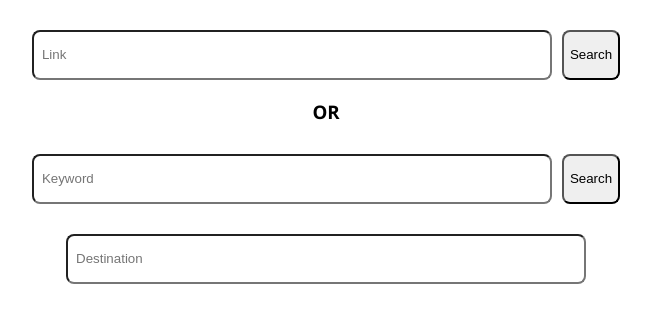
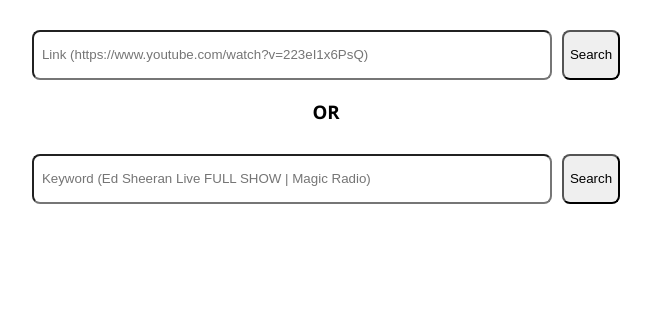
Before and after one commit to tranlequocthong313/download-youtube-video, a Flask app: page / in a window 1280 px wide. Shown: the part 94-417 px from the top of the page, without its empty margins (314-965 px from the left). Run offline with Flask 2, Linux system fonts and the light colour scheme.

Commit message:
Updated UX

```diff
--- a/static/styles/styles.css
+++ b/static/styles/styles.css
@@ -37,6 +37,7 @@ body {
     border-radius: 8px;
     color: black;
     margin-left: 10px;
+    cursor: pointer;
 }
 
 .result {
@@ -53,6 +54,10 @@ body {
     position: relative;
 }
 
+.result .item img {
+    cursor: pointer;
+}
+
 .result .item .action {
     position: absolute;
     right: 0;
@@ -60,6 +65,11 @@ body {
     margin: 20px;
 }
 
+.result .action button,
+.result .action select {
+    cursor: pointer;
+}
+
 .result .detailContainer {
     margin-left: 30px;
 }
--- a/templates/index.html
+++ b/templates/index.html
@@ -21,7 +21,8 @@
 
     <!--Directed Downloading Bar-->
     <form class="barContainer" action="/search_with_link" method="post">
-        <input type="text" name="link" class="inputTerm" placeholder="Link" />
+        <input type="text" name="link" class="inputTerm"
+            placeholder="Link (https://www.youtube.com/watch?v=223eI1x6PsQ)" />
         <button type="submit" class="submitButton">Search</button>
     </form>
 
@@ -29,14 +30,18 @@
 
     <!--Search Bar-->
     <form class="barContainer" action="/search_with_keyword" method="post">
-        <input type="text" name="keyword" class="inputTerm" placeholder="Keyword" />
+        <input type="text" name="keyword" class="inputTerm"
+            placeholder="Keyword (Ed Sheeran Live FULL SHOW | Magic Radio)" />
         <button type="submit" class="submitButton">Search</button>
     </form>
 
     <!--Destination Bar-->
+    {% if videos|length > 0 %}
     <form class="barContainer">
-        <input type="text" name="destination" class="inputTerm" id="destination" placeholder="Destination" />
+        <input type="text" name="destination" class="inputTerm" id="destination"
+            placeholder="Destination (C:\Users\Downloads)" />
     </form>
+    {% endif %}
 
     <!--Result-->
     {% block result %}
```
